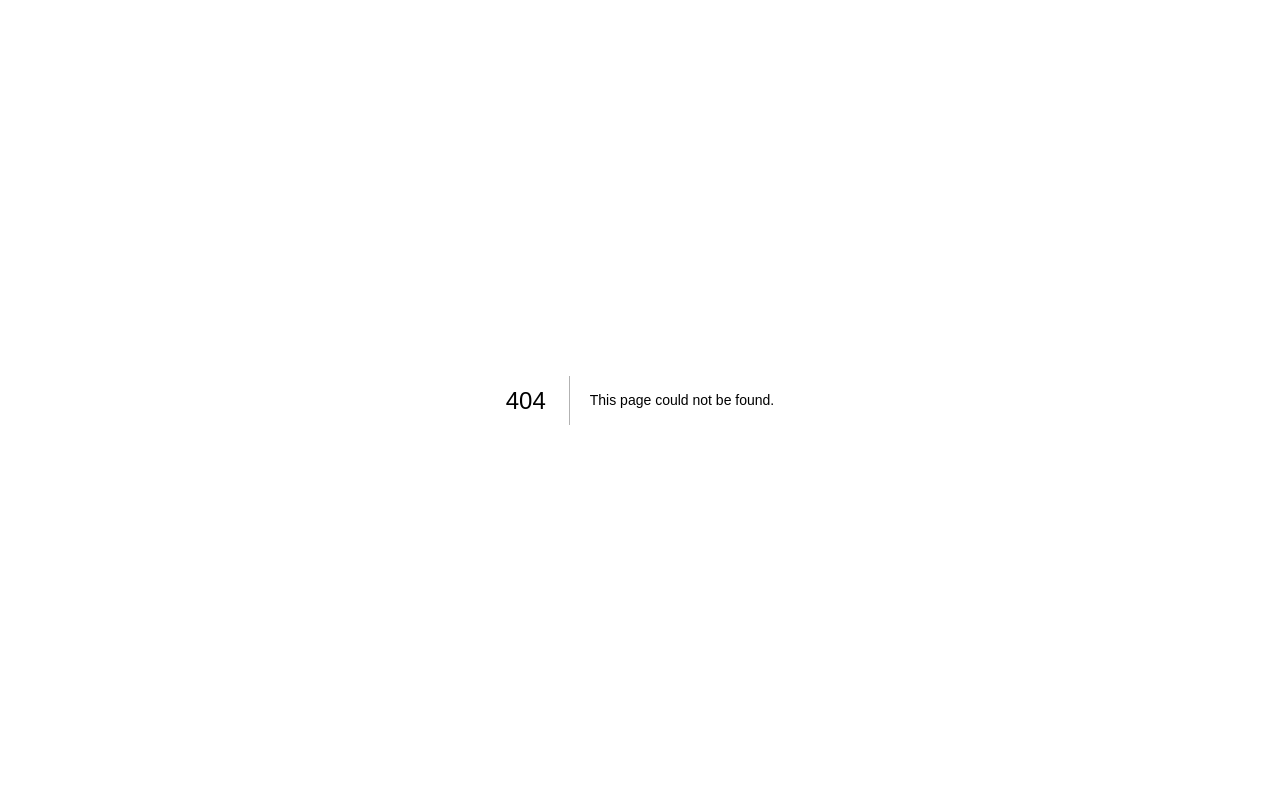
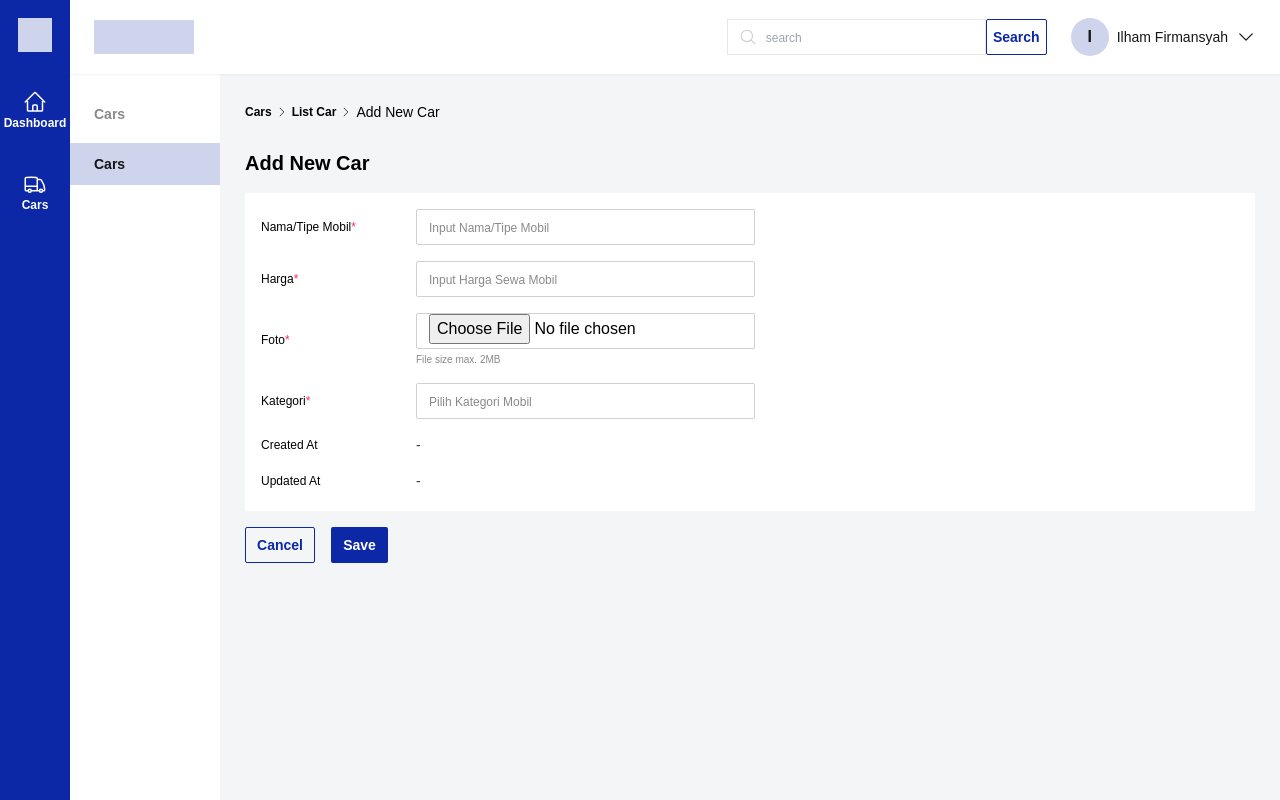
Before and after one commit to milhamfirmansyah/admin-carRent, a Next.js app: page /add-new-car in a window 1280 px wide. Before the commit this address had no page. Built offline with nearby package versions, Linux system fonts and the light colour scheme.

Commit message:
create add car page

```diff
--- /dev/null
+++ b/app/add-new-car/AddCar.tsx
@@ -0,0 +1,98 @@
+'use client';
+import React, { SyntheticEvent, useState } from 'react';
+import { ChevronRightIcon } from '@heroicons/react/24/outline';
+import Link from 'next/link';
+import axios from 'axios';
+
+function AddCar() {
+
+  return (
+    <div className="pt-[102px] pl-[245px] pr-[25px]">
+      <div className="flex items-center gap-1 mb-[27px]">
+        <h1 className="text-xs font-bold">Cars</h1>
+        <ChevronRightIcon className="w-3 h-3" />
+        <h1 className="text-xs font-bold">List Car</h1>
+        <ChevronRightIcon className="w-3 h-3" />
+        <h1 className="text-sm font-light">Add New Car</h1>
+      </div>
+      <h2 className="text-xl font-bold mb-4">Add New Car</h2>
+      <div className="w-full h-[318px] bg-[#fff] p-4 rounded-sm mb-4">
+        <div className="flex items-center gap-2 mb-4">
+          {/* Nama Mobil */}
+          <label htmlFor="" className="w-[147px] text-xs font-normal">
+            Nama/Tipe Mobil<span className="text-[#FA2C5A]">*</span>
+          </label>
+          <input
+            type="text"
+            name="name"
+            placeholder="Input Nama/Tipe Mobil"
+            className="border border-[#D0D0D0] w-[339px] h-9 rounded-sm py-[9] px-3 outline-none placeholder:text-xs placeholder:font-light placeholder:text-[#8A8A8A]"
+          />
+        </div>
+        {/* Harga Mobil */}
+        <div className="flex items-center gap-2 mb-4">
+          <label htmlFor="" className="w-[147px] text-xs font-normal">
+            Harga<span className="text-[#FA2C5A]">*</span>
+          </label>
+          <input
+            type="text"
+            name="price"
+            placeholder="Input Harga Sewa Mobil"
+            className="border border-[#D0D0D0] w-[339px] h-9 rounded-sm py-[9] px-3 outline-none placeholder:text-xs placeholder:font-light placeholder:text-[#8A8A8A]"
+          />
+        </div>
+        {/* Foto Mobil */}
+        <div className="flex items-center gap-2 mb-4">
+          <label htmlFor="" className="w-[147px] text-xs font-normal">
+            Foto<span className="text-[#FA2C5A]">*</span>
+          </label>
+          <div>
+            <input
+              type="file"
+              placeholder="Upload Foto Mobil"
+              accept=".jpg, .jpeg, .png"
+              className="border border-[#D0D0D0] w-[339px] h-9 rounded-sm py-[9] px-3 outline-none placeholder:text-xs placeholder:font-light placeholder:text-[#8A8A8A] mb-1"
+            />
+            <p className="text-[10px] leading-[14px] font-light text-[#8A8A8A]">File size max. 2MB</p>
+          </div>
+        </div>
+        {/* Kategori Mobil */}
+        <div className="flex items-center gap-2 mb-4">
+          <label htmlFor="" className="w-[147px] text-xs font-normal">
+            Kategori<span className="text-[#FA2C5A]">*</span>
+          </label>
+          <input
+            type="text"
+            name="category"
+            placeholder="Pilih Kategori Mobil"
+            className="border border-[#D0D0D0] w-[339px] h-9 rounded-sm py-[9] px-3 outline-none placeholder:text-xs placeholder:font-light placeholder:text-[#8A8A8A]"
+          />
+        </div>
+        {/* Created at */}
+        <div className="flex items-center gap-2 mb-4">
+          <label htmlFor="" className="w-[147px] text-xs font-normal">
+            Created At
+          </label>
+          <span className="text-sm font-normal text-[#3C3C3C]">-</span>
+        </div>
+        {/* Updated At */}
+        <div className="flex items-center gap-2">
+          <label htmlFor="" className="w-[147px] text-xs font-normal">
+            Updated At
+          </label>
+          <span className="text-sm font-normal text-[#3C3C3C]">-</span>
+        </div>
+      </div>
+      <div className="flex items-center gap-4">
+        <Link href={'/cars'}>
+          <button className="w-[70px] h-9 border rounded-sm border-[#0D28A6] text-[#0D28A6] text-sm font-bold">Cancel</button>
+        </Link>
+        <button className="w-[57px] h-9 bg-[#0D28A6] rounded-sm text-[#fff] text-sm font-bold">
+          Save
+        </button>
+      </div>
+    </div>
+  );
+}
+
+export default AddCar;
--- /dev/null
+++ b/app/add-new-car/page.tsx
@@ -0,0 +1,18 @@
+import React from 'react';
+import Navbar from '../components/Navbar';
+import Sidebar from '../components/Sidebar';
+import SidebarRight from '../components/SidebarRight';
+import AddCar from './AddCar';
+
+function page() {
+  return (
+    <div>
+      <Navbar />
+      <Sidebar />
+      <SidebarRight header="Cars" content="Cars" />
+      <AddCar />
+    </div>
+  );
+}
+
+export default page;
--- a/app/components/ListCar.tsx
+++ b/app/components/ListCar.tsx
@@ -4,6 +4,7 @@ import { ChevronRightIcon, UsersIcon, ClockIcon, TrashIcon, PencilSquareIcon } f
 import axios from 'axios';
 import Modal from './Modal';
 import Toast from './Toast';
+import Link from 'next/link';
 
 interface CarsData {
   id: number;
@@ -23,7 +24,7 @@ function ListCar() {
   const [isShown, setIsShown] = useState(false);
   const [name, setName] = useState('');
   const [modalId, setModalId] = useState(0);
-  const [showToast, setShowToast] = useState(false)
+  const [showToast, setShowToast] = useState(false);
 
   const getData = async () => {
     const res = await axios.get(`https://api-car-rental.binaracademy.org/admin/v2/car`, {
@@ -57,20 +58,20 @@ function ListCar() {
       },
     });
     setIsShown(false);
-    setShowToast(true)
+    setShowToast(true);
     console.log(res);
   };
 
   // Toast
   const handleToast = () => {
-    setShowToast(false)
-    location.reload()
-  }
+    setShowToast(false);
+    location.reload();
+  };
 
   return (
     <div className="pt-[102px] pl-[245px] pr-[25px]">
       {isShown && <Modal name={name} cancel={handleCancel} id={modalId} del={handleDelete} />}
-      {showToast && <Toast name={name} ok={handleToast}/>}
+      {showToast && <Toast name={name} ok={handleToast} />}
       {isShown && <div className="fixed top-0 left-0 right-0 bottom-0 z-10 bg-black bg-opacity-60"></div>}
       {showToast && <div className="fixed top-0 left-0 right-0 bottom-0 z-10 bg-black bg-opacity-60"></div>}
       <div className="flex gap-1 items-center mb-[27px]">
@@ -80,9 +81,11 @@ function ListCar() {
       </div>
       <div className="flex items-center justify-between mb-6">
         <h2 className="text-xl font-bold">List Car</h2>
-        <button className="bg-[#0D28A6] py-2 px-3 rounded-sm text-[#FFFFFF] text-sm font-bold flex items-center">
-          <span className="text-[18px] mr-3">+</span>Add New Car
-        </button>
+        <Link href={'/add-new-car'}>
+          <button className="bg-[#0D28A6] py-2 px-3 rounded-sm text-[#FFFFFF] text-sm font-bold flex items-center">
+            <span className="text-[18px] mr-3">+</span>Add New Car
+          </button>
+        </Link>
       </div>
       <div className="flex items-center gap-4 mb-6">
         <button className="border border-[#AEB7E1] py-2 px-3 rounded-sm text-[#AEB7E1] text-sm font-bold">All</button>
@@ -92,7 +95,7 @@ function ListCar() {
       </div>
       <div className="flex flex-wrap gap-10 justify-center items-center">
         {data.map((item) => (
-          <div className="w-[351px] h-[482px] p-6 bg-[#fff]">
+          <div className="w-[351px] h-[482px] p-6 bg-[#fff] rounded-lg">
             <img src={item.image} alt="car" className="mb-[47px] h-[190px] w-full" />
             <p className="text-sm mb-2">{item.name}</p>
             <p className="text-base font-bold mb-4">Rp. {item.price} / hari</p>
--- a/tsconfig.json
+++ b/tsconfig.json
@@ -22,6 +22,6 @@
       "@/*": ["./*"]
     }
   },
-  "include": ["next-env.d.ts", "**/*.ts", "**/*.tsx", ".next/types/**/*.ts"],
+  "include": ["next-env.d.ts", "**/*.ts", "**/*.tsx", ".next/types/**/*.ts", "app/add-new-car/AddCar.tsx"],
   "exclude": ["node_modules"]
 }
```
